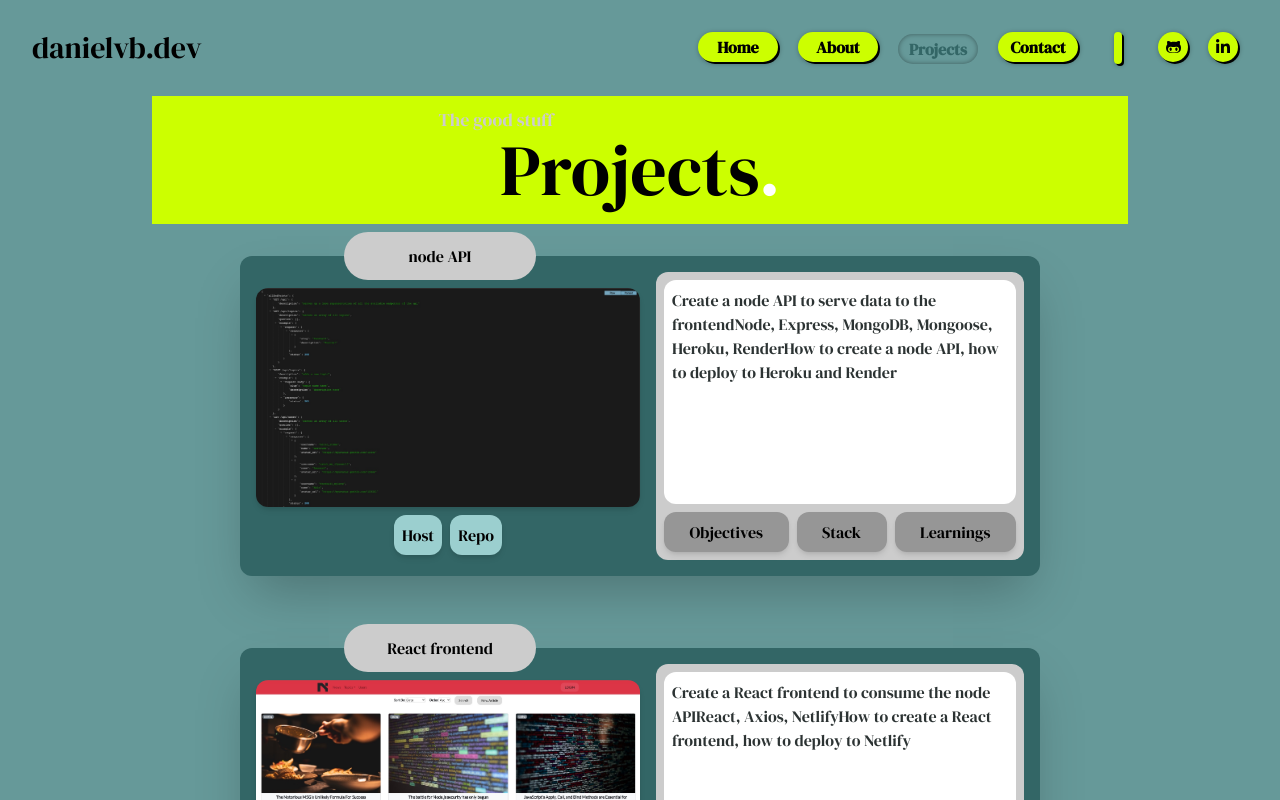
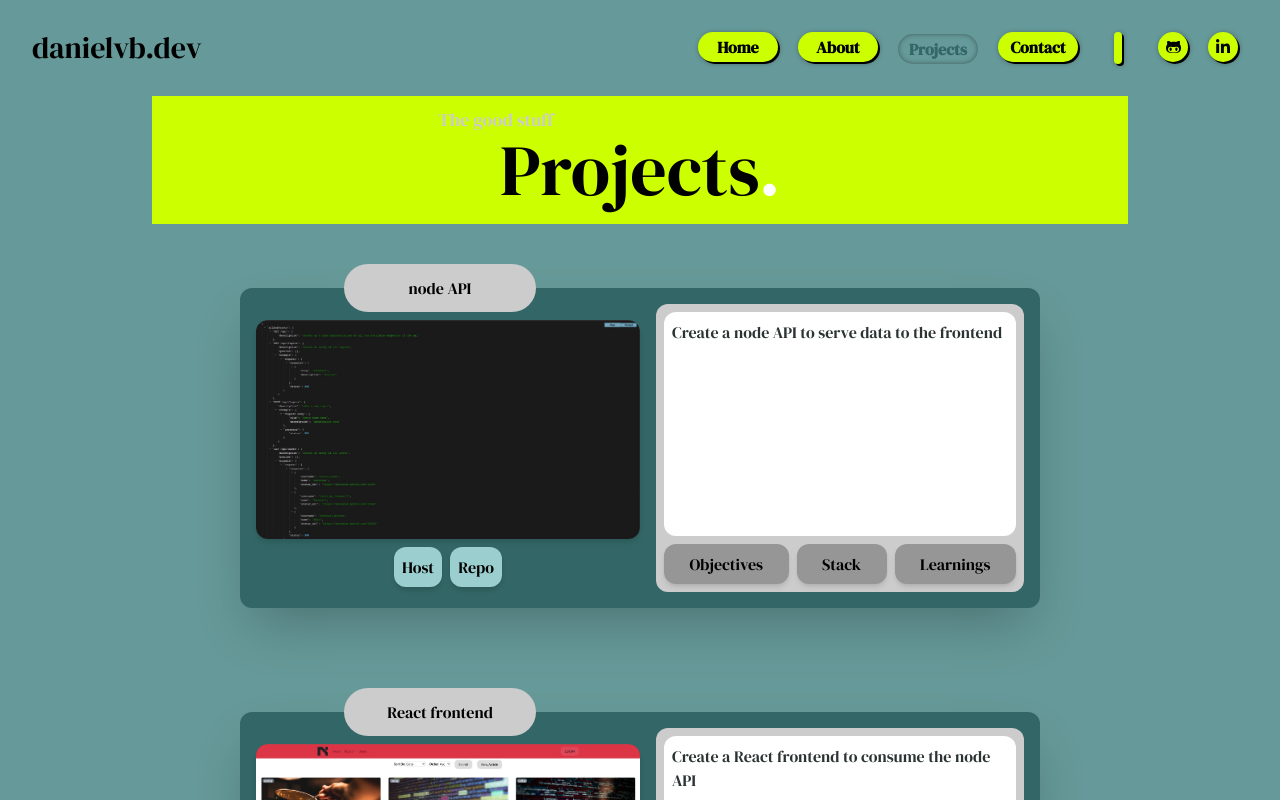
Before and after one commit to dvbenson/fe_my-portfolio-dvb, a Next.js app: page /projects in a window 1280 px wide. Shown: the top 800 px of the page. Built offline with nearby package versions, Linux system fonts and the light colour scheme.

Commit message:
finish home page

```diff
--- a/app/projects/page.jsx
+++ b/app/projects/page.jsx
@@ -1,7 +1,11 @@
+'use client';
+import React, { useState } from 'react';
 import DefaultLayout from '@/components/DefaultLayout';
 import styles from '@/styles/projects.module.css';
 
 export default function page() {
+  const [tabDisplay, setTabDisplay] = useState('objectives');
+
   const projects = [
     {
       Title: 'node API',
@@ -54,21 +58,16 @@ export default function page() {
             </div>
           </div>
         </section>
-        {/* <section>
-          <div className='flex flex-row sm:flex-row items-center justify-center mt-4'>
-            <button className={styles.filter_button}>Backend</button>
-            <button className={styles.filter_button}>Frontend</button>
-          </div>
-        </section> */}
         <section>
           <div
             id='wrapper'
-            className='flex flex-col justify-center items-center gap-10'
+            className='flex flex-col justify-center items-center'
           >
+            <div className='mb-16 mt-8 flex flex-col justify-center items-center gap-10'>
               {projects.map((item) => (
                 <div
                   id='container'
-                className='flex flex-row justify-center items-center mt-8'
+                  className='flex flex-row justify-center items-center mt-8 mb-8'
                 >
                   <div
                     id='card'
@@ -120,22 +119,35 @@ export default function page() {
                     >
                       <div id='tab' className='bg-white p-2 rounded-xl h-80'>
                         <p className='text-[#2C3333]'>
-                        {item.Objectives}
-                        {item.Stack}
-                        {item.Learning}
+                          {tabDisplay === 'objectives'
+                            ? item.Objectives
+                            : tabDisplay === 'stack'
+                            ? item.Stack
+                            : tabDisplay === 'learning'
+                            ? item.Learning
+                            : item.Objectives}
                         </p>
                       </div>
                       <div
                         id='tabs-buttons'
                         className='flex flex-row justify-center items-center gap-2'
                       >
-                      <button className='rounded-xl bg-[#969696] p-2 mt-2 grow shadow-md'>
+                        <button
+                          onClick={() => setTabDisplay('objectives')}
+                          className='rounded-xl bg-[#969696] p-2 mt-2 grow shadow-md'
+                        >
                           Objectives
                         </button>
-                      <button className='rounded-xl bg-[#969696] p-2 mt-2 grow shadow-md'>
+                        <button
+                          onClick={() => setTabDisplay('stack')}
+                          className='rounded-xl bg-[#969696] p-2 mt-2 grow shadow-md'
+                        >
                           Stack
                         </button>
-                      <button className='rounded-xl bg-[#969696] p-2 mt-2 grow shadow-md'>
+                        <button
+                          onClick={() => setTabDisplay('learning')}
+                          className='rounded-xl bg-[#969696] p-2 mt-2 grow shadow-md'
+                        >
                           Learnings
                         </button>
                       </div>
@@ -144,6 +156,7 @@ export default function page() {
                 </div>
               ))}
             </div>
+          </div>
         </section>
       </main>
     </DefaultLayout>
```
Lines whose indentation alone changed are shown as unchanged.
